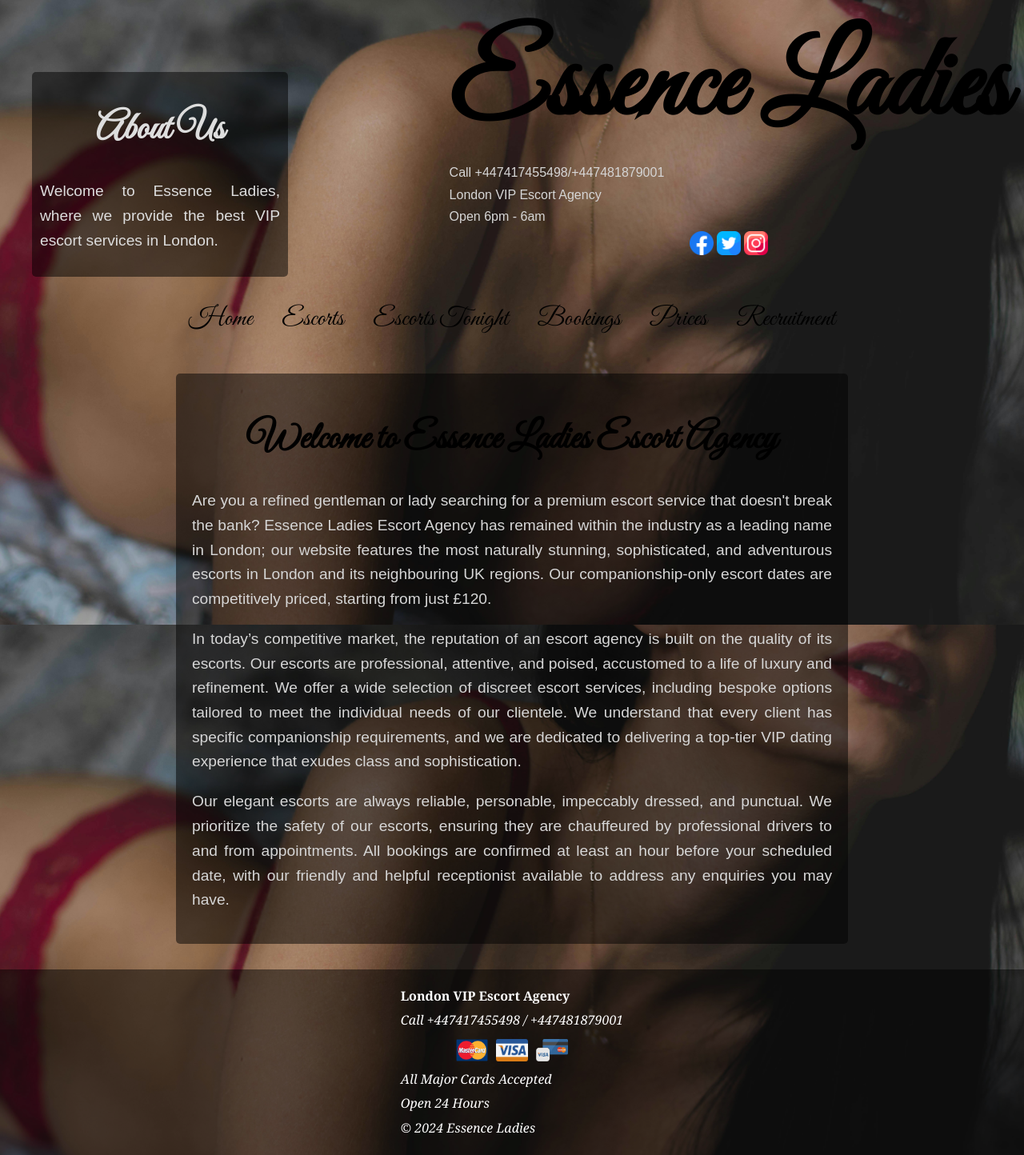
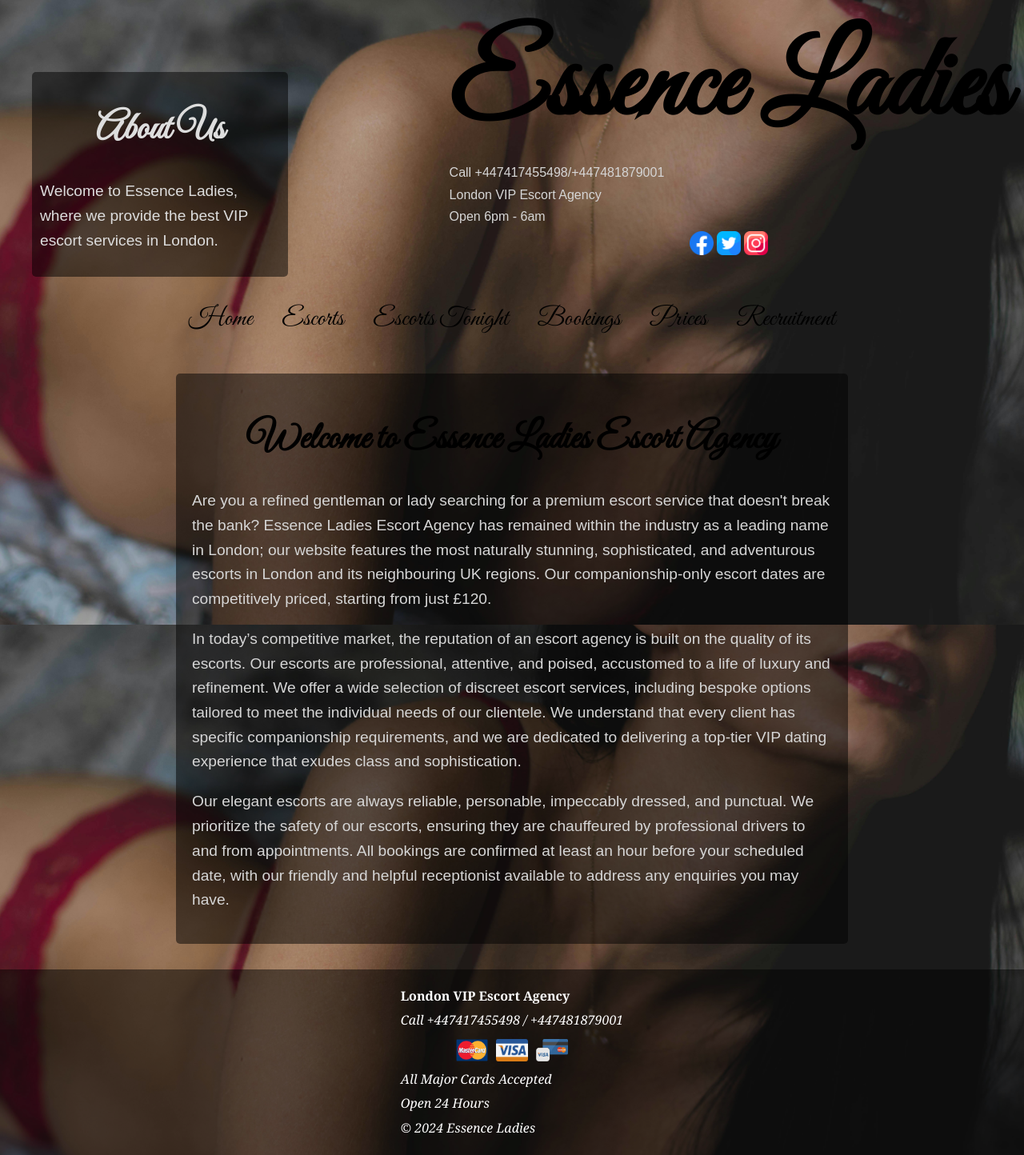
Before and after one commit to ikechiamaka/EssenceLadies_WebApp, a Flask app: page / in a window 1280 px wide. Shown: the part 54-1498 px from the top of the page at 80% size. Run offline with Flask 3, Linux system fonts and the light colour scheme; the visitor is signed in with stand-in values (Sample User, id 1).

Commit message:
style.css

```diff
--- a/app/static/css/style.css
+++ b/app/static/css/style.css
@@ -123,7 +123,7 @@ header {
     background: rgba(0, 0, 0, 0.5);
     padding: 10px;
     border-radius: 5px;
-    text-align: justify;
+    text-align: left; /* Changed from justify to left */
 }
 
 .about-us h1,
@@ -153,6 +153,7 @@ header {
     color: #ffffff;
     max-width: 800px;
     margin: 0 auto;
+    text-align: left; /* Changed from justify to left */
 }
 
 nav {
@@ -211,7 +212,7 @@ p {
     font-size: 1.2rem;
     line-height: 1.6;
     color: #d6d6d6;
-    text-align: justify;
+    text-align: left; /* Changed from justify to left */
 }
 
 footer {
```
